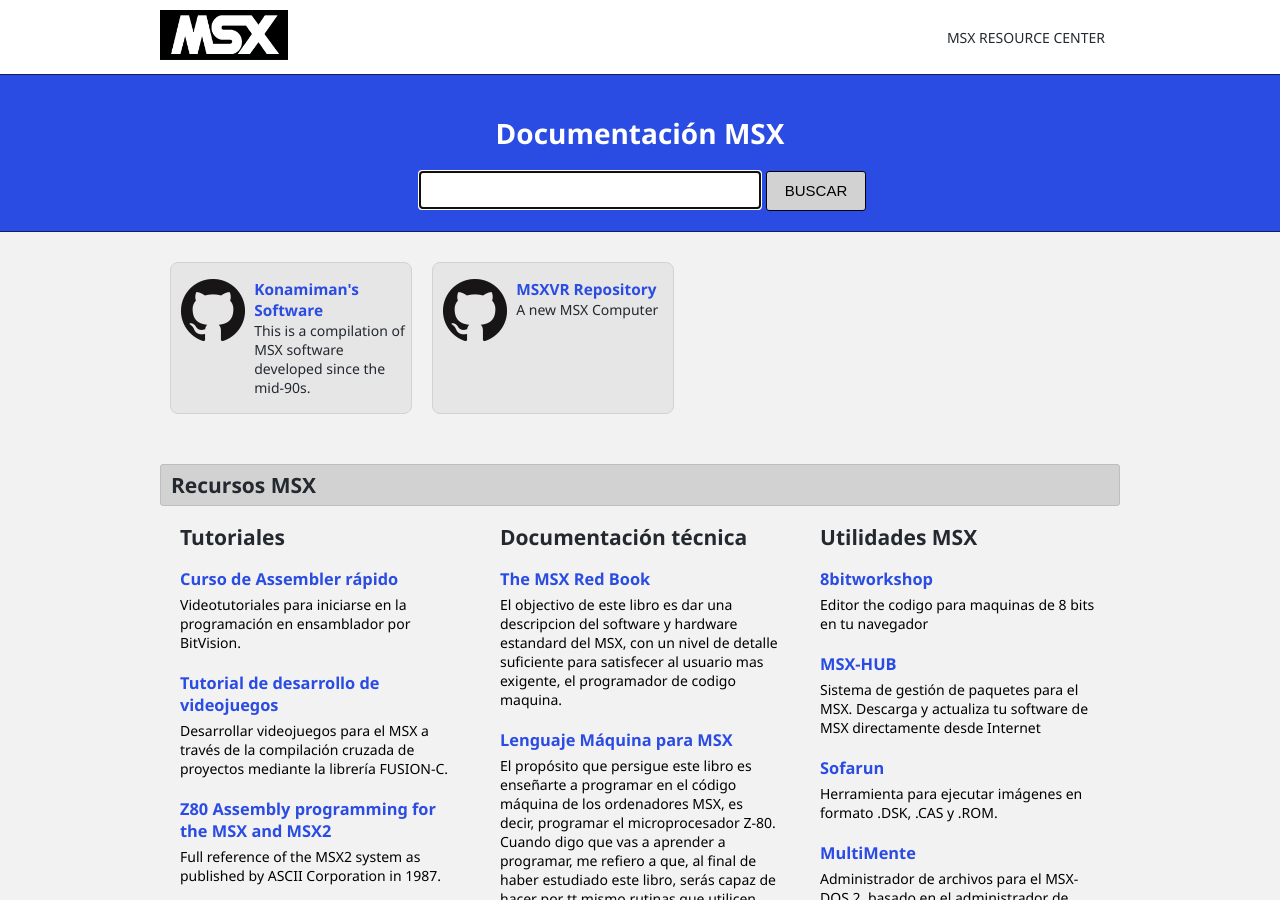
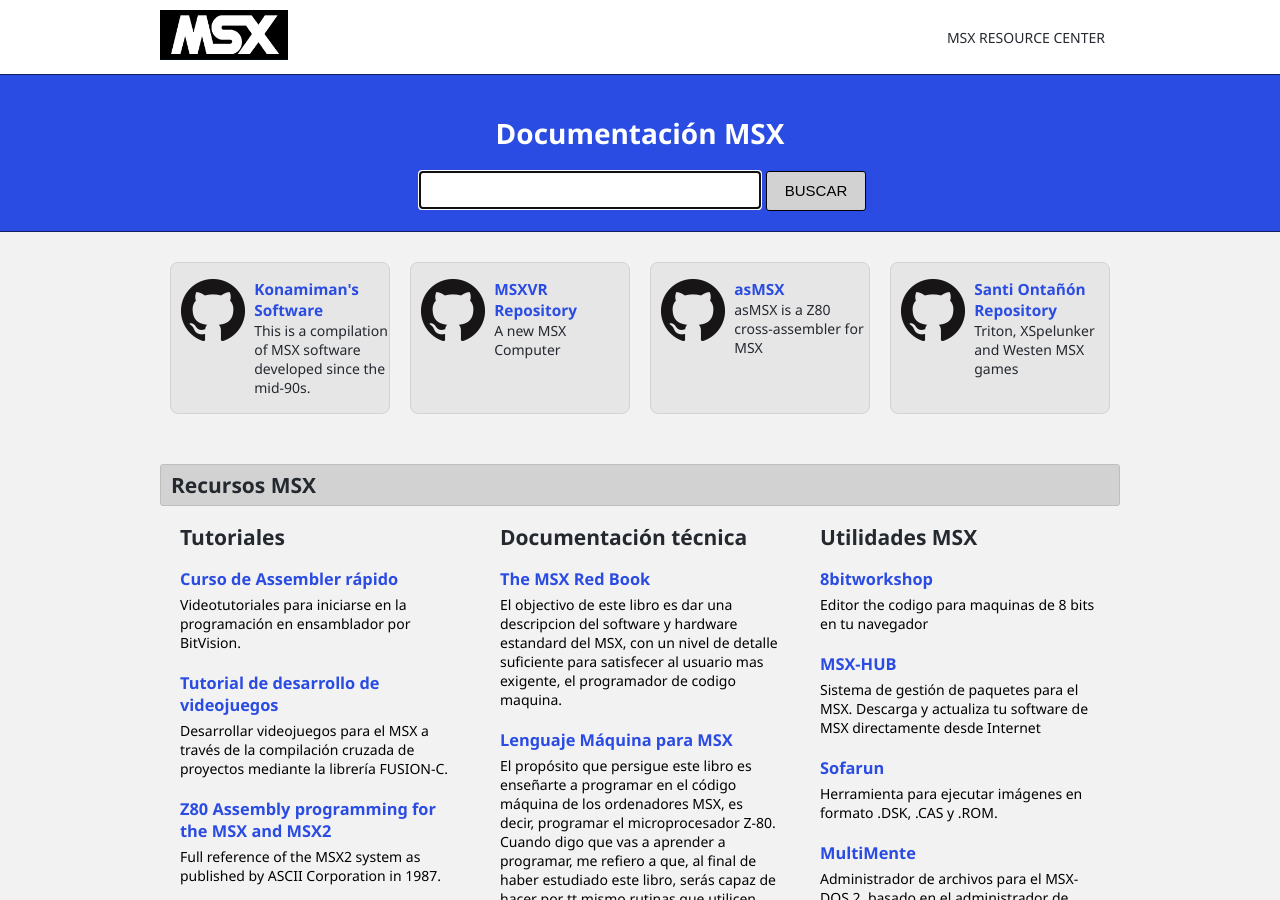
Before and after one commit to msxbits/msxbits.github.io, a Jekyll site: the page built from index.md, in a window 1280 px wide and 900 px high. Built offline with Jekyll 4.4.1, drawn with Linux system fonts in a browser that asks for light colours.

Commit message:
Added Github repos

```diff
--- a/index.md
+++ b/index.md
@@ -25,6 +25,32 @@
         <div class="msxvr-link-description">
           <a href="https://github.com/msxvr">MSXVR Repository</a>
           <p>A new MSX Computer</p>
+        </div>
+      </div>
+    </div>
+    <div class="box-links">
+      <div class="msxvr-link">
+        <div class="msxvr-link-logo">
+          <figure class="image is-64x64">
+            <img src="assets/img/GitHub-Mark-64px.png">
+          </figure>
+        </div>
+        <div class="msxvr-link-description">
+          <a href="https://github.com/Fubukimaru/asMSX">asMSX</a>
+          <p>asMSX is a Z80 cross-assembler for MSX</p>
+        </div>
+      </div>
+    </div>
+    <div class="box-links">
+      <div class="msxvr-link">
+        <div class="msxvr-link-logo">
+          <figure class="image is-64x64">
+            <img src="assets/img/GitHub-Mark-64px.png">
+          </figure>
+        </div>
+        <div class="msxvr-link-description">
+          <a href="https://github.com/santiontanon">Santi Ontañón Repository</a>
+          <p>Triton, XSpelunker and Westen MSX games </p>
         </div>
       </div>
     </div>
```
